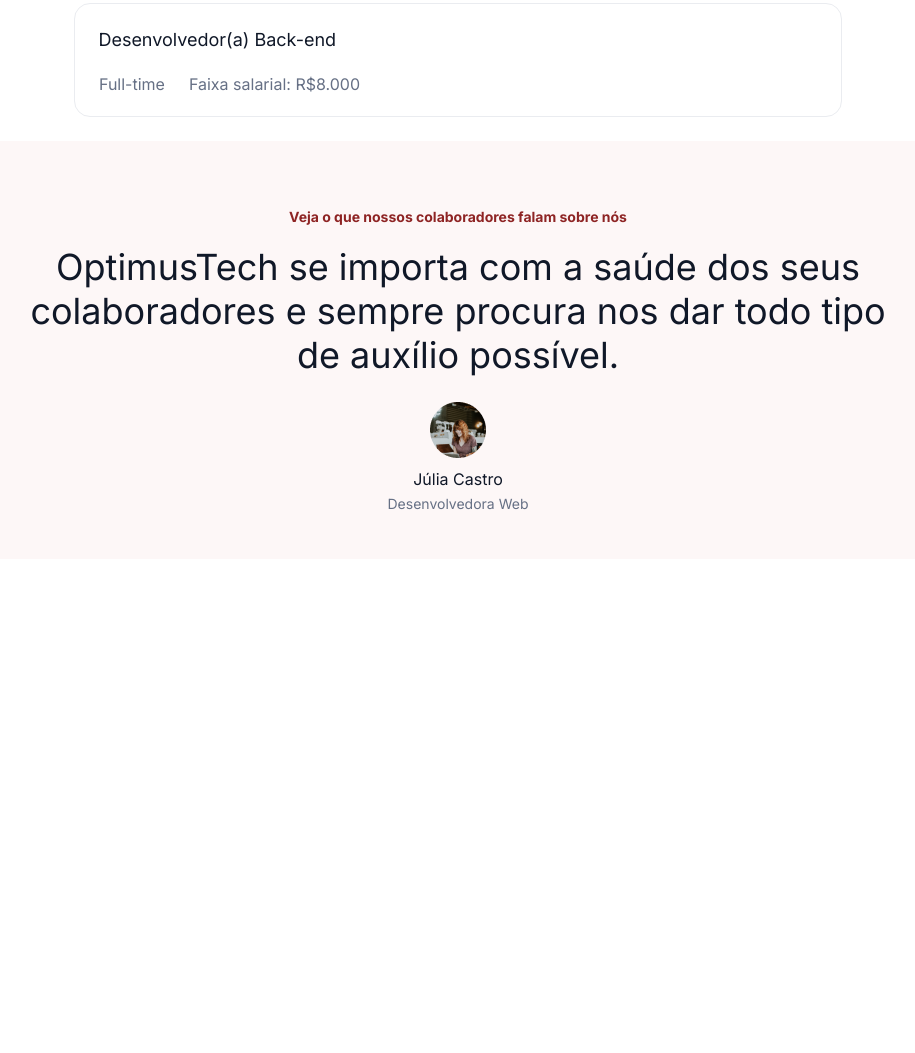
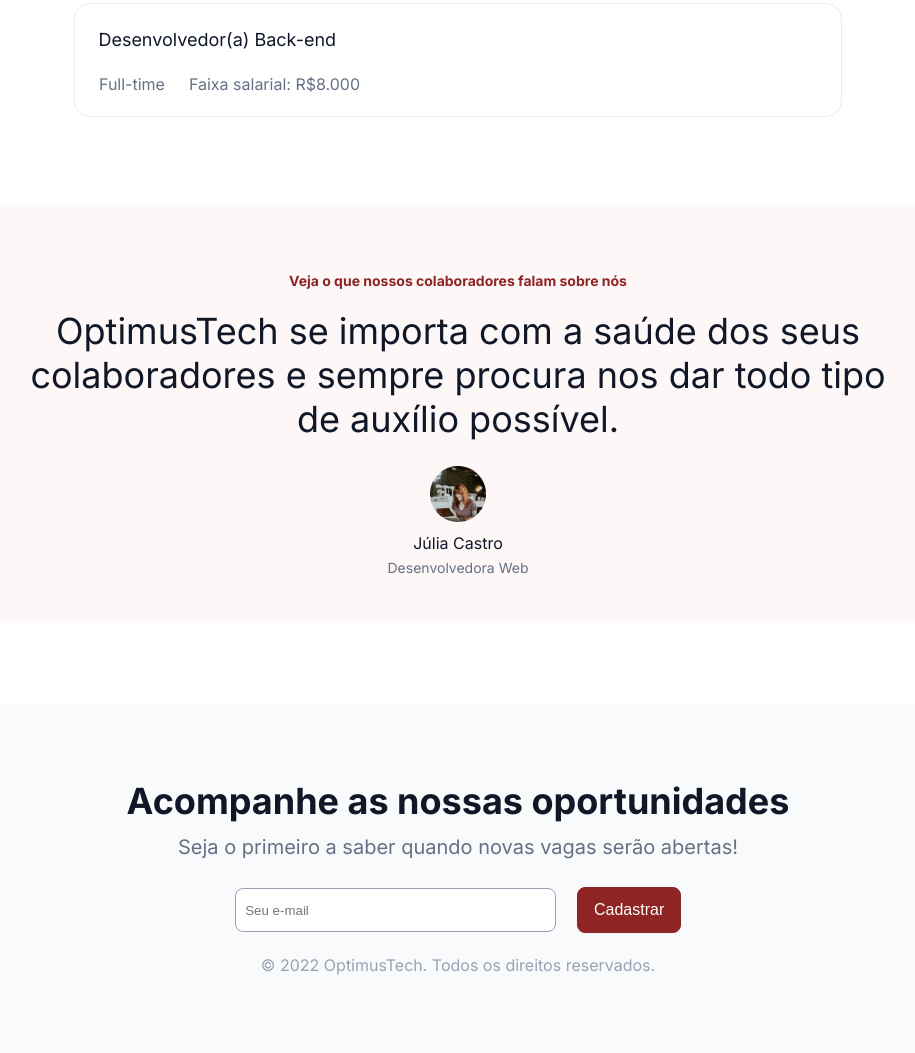
Before and after one commit to santanafx/7-days-of-code, a plain HTML site: page index.html in a window 1280 px wide. Shown: the part 2211-3264 px from the top of the page, without its empty margins (182-1097 px from the left). Before the commit the page ends 2770 px from the top, so only its background shows below. Drawn offline with Linux system fonts and the light colour scheme.

Commit message:
Adicionado section oportunidades e finalizado site

```diff
--- a/css/opiniao.css
+++ b/css/opiniao.css
@@ -1,10 +1,9 @@
 .opiniao {
-  margin-top: 5em;
   background: rgba(196, 25, 25, 0.03);
   border-radius: 16px;
   text-align: center;
   padding: 3em 5em 3em 5em;
-  margin: 0 7em;
+  margin: 4em 7em;
 }
 
 .opiniao__colaboradores {
--- /dev/null
+++ b/css/oportunidades.css
@@ -0,0 +1,48 @@
+.oportunidades {
+  background-color: #f9fafb;
+  text-align: center;
+  padding: 5em 0;
+  margin-top: 5em;
+}
+
+.oportunidades__acompanhe {
+  font-size: 36px;
+  font-weight: 600;
+  color: var(--azul-escuro);
+  margin-bottom: 0.5em;
+}
+
+.oportunidades__conjunto {
+  margin-bottom: 1.5em;
+}
+
+.oportunidades__vagas {
+  font-size: 20px;
+  font-weight: 400;
+  color: var(--cinza-cabecalho);
+  margin-bottom: 1.5em;
+}
+
+.oportunidades__email {
+  padding: 1em 10em 1em 0.7em;
+  border: 1px solid var(--footer);
+  border-radius: 8px;
+}
+
+.oportunidades__botao {
+  font-size: 16px;
+  font-weight: 500;
+  background-color: var(--vermelho);
+  color: var(--branco);
+  border: 1px solid var(--vermelho);
+  box-shadow: 0px 1px 2px rgba(16, 24, 40, 0.05);
+  border-radius: 8px;
+  padding: 0.8em 1em;
+  margin-left: 1em;
+}
+
+.oportunidades__rodape {
+  font-size: 16px;
+  font-weight: 400;
+  color: var(--footer);
+}
--- a/index.html
+++ b/index.html
@@ -128,6 +128,17 @@
         <p class="opiniao__nome">Júlia Castro</p>
         <p class="opiniao__cargo">Desenvolvedora Web</p>
     </section>
+
+    <section class="oportunidades">
+        <h2 class="oportunidades__acompanhe">Acompanhe as nossas oportunidades</h2>
+        <p class="oportunidades__vagas">Seja o primeiro a saber quando novas vagas serão abertas!</p>
+        <div class="oportunidades__conjunto">
+            <input class="oportunidades__email" type="email" placeholder="Seu e-mail">
+            <button class="oportunidades__botao">Cadastrar</button>
+        </div>
+        <p class="oportunidades__rodape">© 2022 OptimusTech. Todos os direitos reservados.</p>
+
+    </section>
 </body>
 
 </html>
--- a/style.css
+++ b/style.css
@@ -5,6 +5,7 @@
 @import url(./css/vagas.css);
 @import url(./css/emprego.css);
 @import url(./css/opiniao.css);
+@import url(./css/oportunidades.css);
 
 :root {
   --branco: #ffffff;
@@ -13,6 +14,7 @@
   --azul-escuro: #101828;
   --fonte-principal: "Inter", sans-serif;
   --borda-caixa: #eaecf0;
+  --footer: #98a2b3;
 }
 
 .corpo {
```
